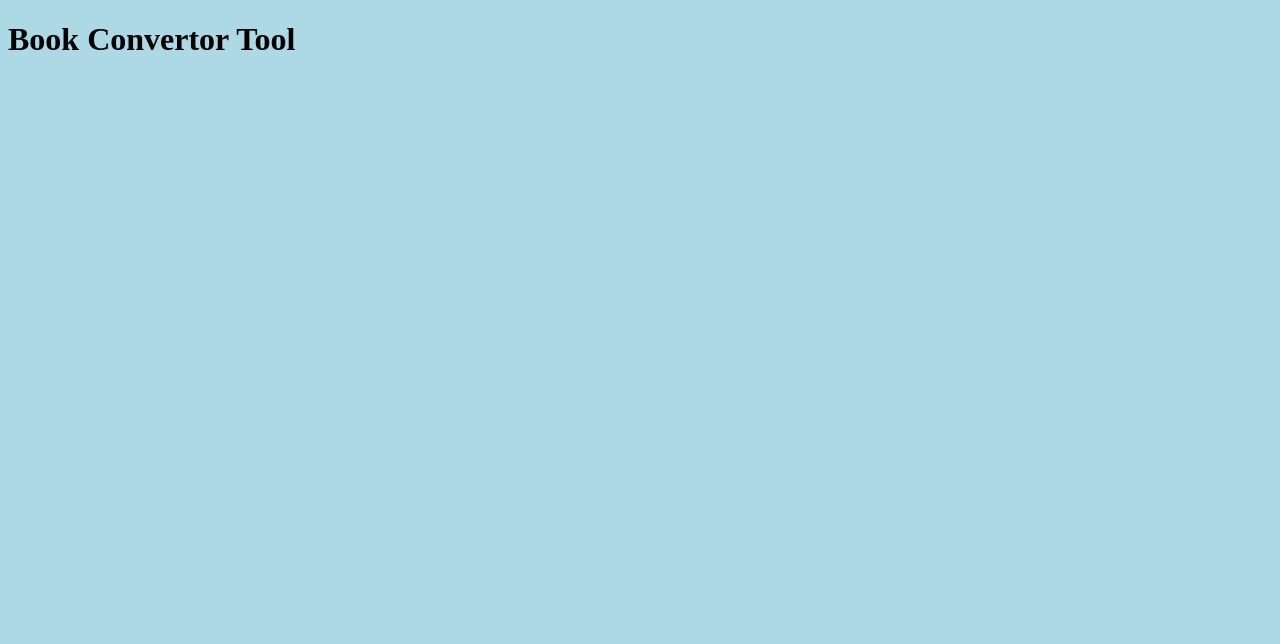
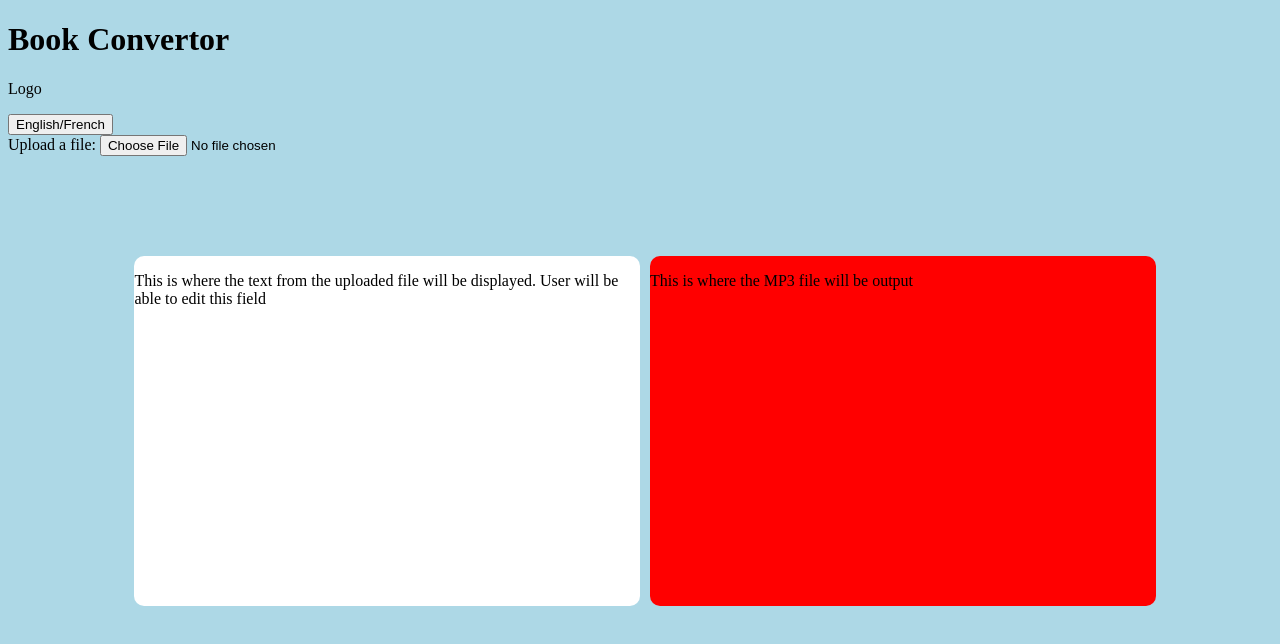
Before and after one commit to amond049/BookConvertor, a plain HTML site: page index.html in a window 1280 px wide. Drawn offline with Linux system fonts and the light colour scheme.

Commit message:
Finalizing the first prototype

```diff
--- a/index.css
+++ b/index.css
@@ -1,3 +1,27 @@
 body{
     background-color: lightblue;
 }
+
+#fileUploadArea{
+    width: 100%;
+}
+#editText{
+    float: left;
+    width: 40%;
+    height: 350px;
+    background-color: white;
+    border-radius: 10px;
+    margin-top: 100px;
+    margin-left: 10%;
+    overflow-y: auto;
+    margin-right: 10px;
+}
+
+#fileOutput{
+    width: 40%;
+    height: 350px;
+    background-color: red;
+    border-radius: 10px;
+    float: left;
+    margin-top: 100px;
+}
--- a/index.html
+++ b/index.html
@@ -2,9 +2,34 @@
 <html>
     <head>
         <title>Book Convertor Tool</title>
-        <link rel="stylesheet" href="/index.css">
+        <link rel="stylesheet" href="index.css">
+        <meta charset="utf-8">
     </head>
     <body>
-        <h1>Book Convertor Tool</h1>
+        <div id="header">
+            <h1>Book Convertor</h1>
+            <p>Logo</p>
+            <button id="toggle" onclick="changeLanguage()">English/French</button>
+        </div>
+
+        <div id="main">
+            <div id="fileUploadArea">
+                <label for="file_upload" id="upload_label">Upload a file: </label>
+                <input type="file" id="fileUpload" name="fileUpload">
+            </div>
+            <div id="editText">
+                <p id="editTextHint">This is where the text from the uploaded file will be displayed. User will be able to edit this field</p>
+                <p id="editTextField"></p>
+            </div>
+            <div id="fileOutput">
+                <p id="fileOutputHint">This is where the MP3 file will be output</p>
+            </div>
+        </div>
+
+
+        <div id="footer">
+
+        </div>
     </body>
+    <script src="index.js"></script>
 </html>
--- /dev/null
+++ b/index.js
@@ -0,0 +1,46 @@
+var language = "E"
+
+document.getElementById('fileUpload').addEventListener('change', getFile)
+
+
+function getFile(event){
+    const input = event.target
+    if ('files' in input && input.files.length > 0){
+        placeFileContent(document.getElementById('editText'), input.files[0])
+    }
+}
+
+function placeFileContent(target, file){
+    readFileContent(file).then(content => {
+        target.innerHTML = content
+    }).catch(error => console.log(error))
+}
+
+function readFileContent(file){
+    const reader = new FileReader()
+    return new Promise((resolve, reject) => {
+        reader.onload = event => resolve(event.target.result)
+        reader.onerror = error => reject(error)
+        reader.readAsText(file)
+    })
+}
+
+function changeLanguage(){
+    if (language == "E"){
+        // switch to french
+        language = "F"
+        document.getElementById("upload_label").innerHTML = "Téléverser un fichier"
+        document.getElementById("toggle").innerHTML = "Anglais/Français"
+        // This is where the text from the uploaded file will be displayed. User will be able to edit this field
+        document.getElementById("editTextHint").innerHTML = "C'est ici oû le text du fichier televersé sera demontré, l'utiliseur serait capable de changer le text"
+        // This is where the MP3 file will be output
+        document.getElementById("fileOutputHint").innerHTML = "C'est ici oû le fichier MP3 sera affiché"
+    } else {
+        // switch to english
+        language = "E"
+        document.getElementById("upload_label").innerHTML = "Choose a file"
+        document.getElementById("toggle").innerHTML = "English/French"
+        document.getElementById("editTextHint").innerHTML = "This is where the text from the uploaded file will be displayed. User will be able to edit this field"
+        document.getElementById("fileOutputHint").innerHTML = "This is where the MP3 file will be output"
+    }
+}
```
Also changed, not shown: test.txt (added).
